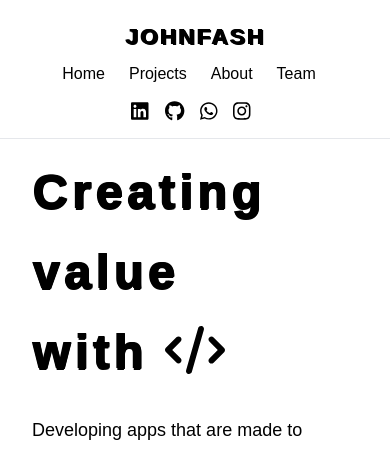
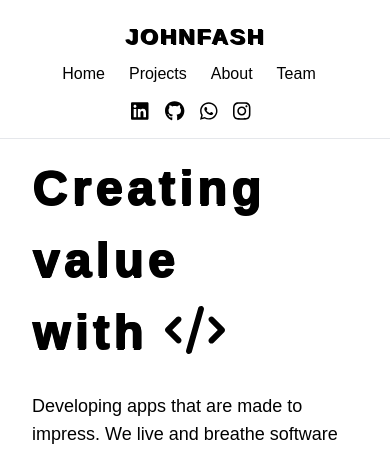
Before and after one commit to johnsonfash/portfolio, a Next.js app: page / in a window 390 px wide. Shown: the top 449 px of the page. Built offline with nearby package versions, Linux system fonts and the light colour scheme.

Commit message:
fix intro leaading

```diff
--- a/src/components/intro.tsx
+++ b/src/components/intro.tsx
@@ -6,7 +6,7 @@ const Intro = () => {
   return (
     <div className="flex items-center flex-wrap pt-16 px-[2rem] lg:px-[12rem]">
       <div className="w-full lg:w-1/2 md:pr-10">
-        <h1 className="text-[3rem] md:text-[4rem] leading-[5rem] text-shadow-md md:text-shadow-lg font-[800] tracking-widest py-2">
+        <h1 className="text-[3rem] md:text-[4rem]  md:leading-[5rem] text-shadow-md md:text-shadow-lg font-[800] tracking-widest py-2">
           Creating value <br />
           with <FontAwesomeIcon icon={faCode} /> <br />
         </h1>
```
